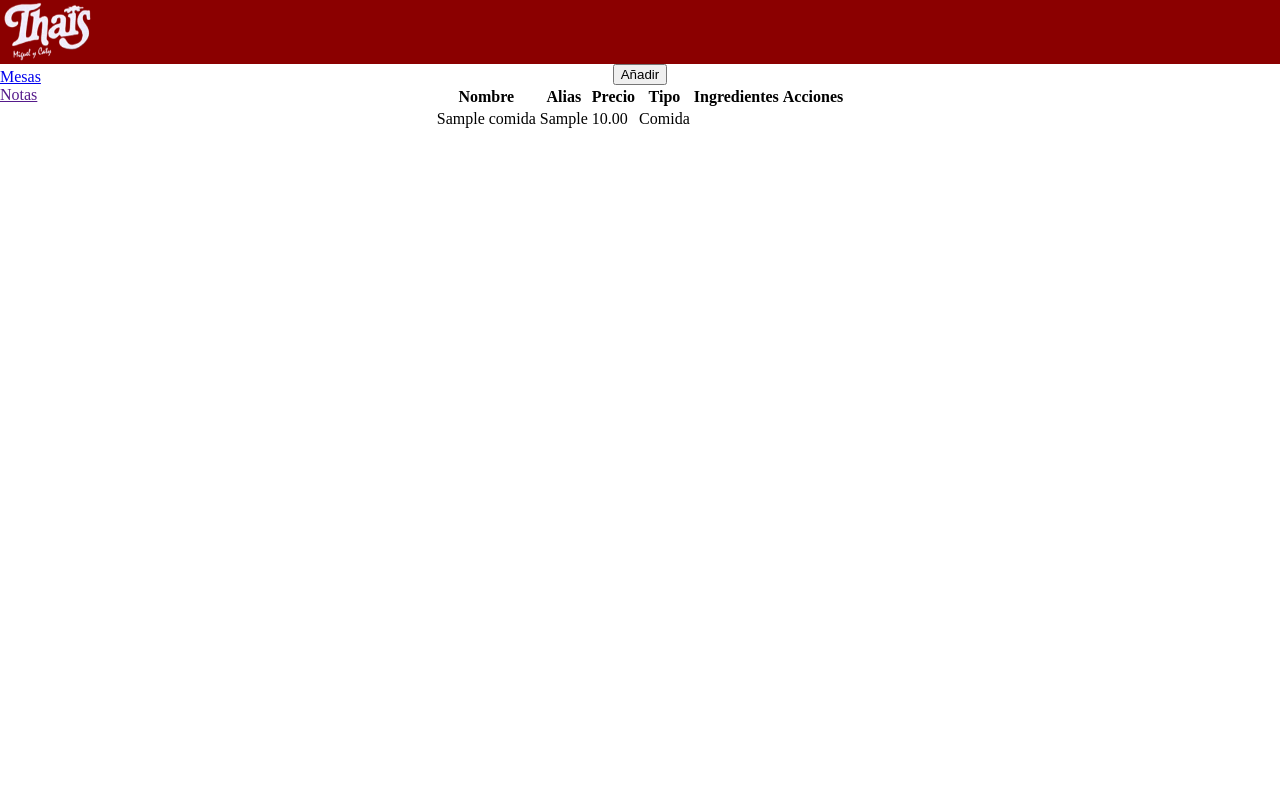
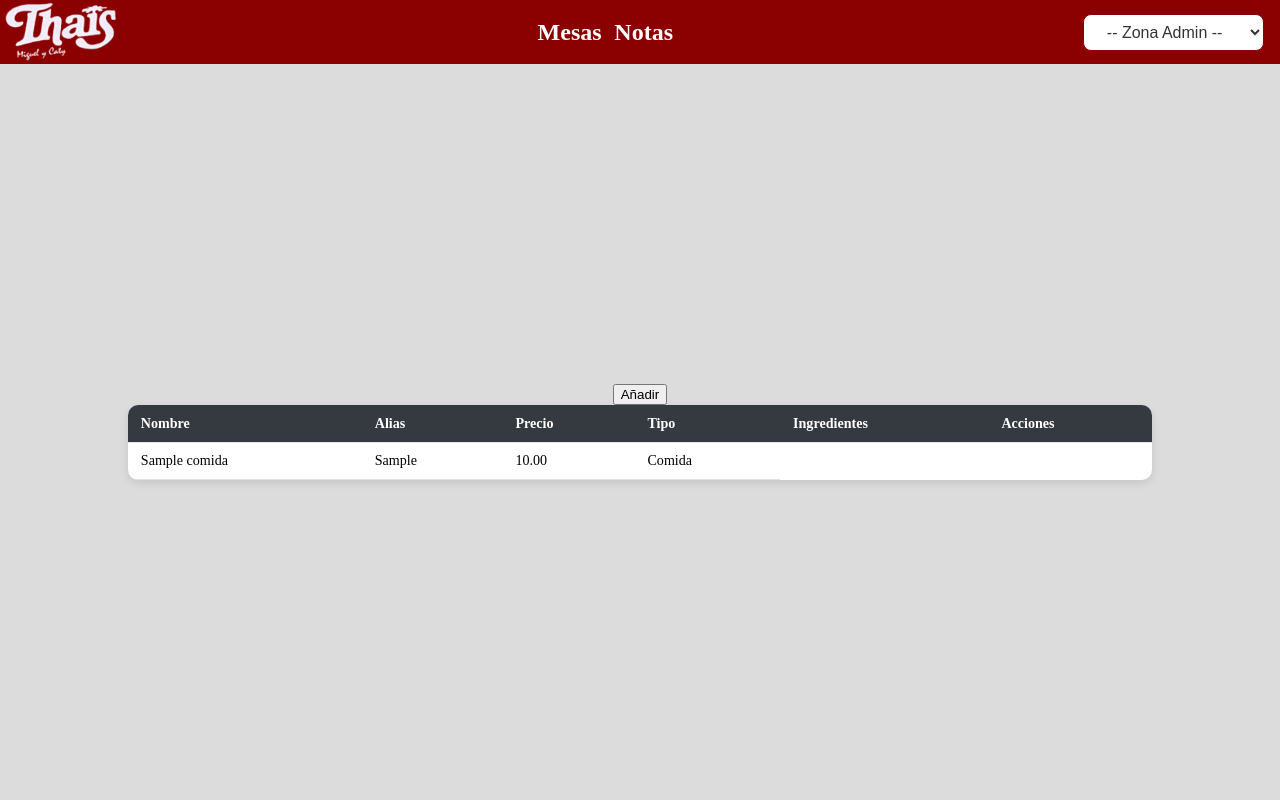
Before and after one commit to Aduartel-SJO/Thais, a Flask app: page /admin/lista_comida in a window 1280 px wide. Run offline with Flask 3, Linux system fonts and the light colour scheme; tables that the repository leaves empty hold one stand-in row (values such as "Sample post").

Commit message:
tabla de comida y comienzo de resumen

```diff
--- a/app/models/Notas.py
+++ b/app/models/Notas.py
@@ -7,5 +7,3 @@
     id_mesa = db.Column(db.Integer, db.ForeignKey('mesas.id_mesa', ondelete='CASCADE'), nullable=False)
     fecha = db.Column(db.DateTime, nullable=False)
     is_Active = db.Column(db.Boolean, nullable=False)
-
-    comidas_nota = db.relationship('ComidaNota', backref='nota', cascade='all, delete')
--- a/app/models/__init__.py
+++ b/app/models/__init__.py
@@ -5,7 +5,7 @@
 # Datos del servidor MySQL para nosotros
 USER = "AntonioThais"
 PASSWORD = "1234"
-HOST = "172.18.27.252"  # Puede ser una IP o un dominio
+HOST = "localhost"  # Puede ser una IP o un dominio
 PORT = "3306"  # Puerto por defecto de MySQL
 DATABASE = "thais"
 
--- a/app/routes/admin.py
+++ b/app/routes/admin.py
@@ -1,12 +1,45 @@
-from flask import Blueprint, render_template, redirect, url_for, session
+from flask import Blueprint, render_template, redirect, request, url_for, session
 from ..models.Usuario import Usuario
 from ..models.Mesas import Mesa
-from ..models.Comidas import Comida
+from ..models.Notas import Nota
+from ..models.Comidas import Comida, db
+from ..models.Ingredientes import Ingrediente
 from werkzeug.utils import secure_filename
 import os
 admin_bp = Blueprint('admin', __name__, template_folder='../templates/')
 
+# Carpeta donde se guardarán las imágenes
+CARPETA_IMG = 'static/img'
+# Extensiones permitidas
+EXTENSIONES = {'png', 'jpg', 'jpeg', 'gif'}
+
+def Comprobar_Archivo(filename):
+    return '.' in filename and \
+           filename.rsplit('.', 1)[1].lower() in EXTENSIONES
+
 @admin_bp.route("/lista_comida")
-def crear_comida():
+def lista_comida():
     comidas = Comida.query.all()
     return render_template("listaComida.html", comidas=comidas)
+
+@admin_bp.route("/lista_comida/crear_comida", methods=['POST'])
+def crear_comida():
+    if request.method == 'POST':
+        nombreComida = request.form["comidaNombre"]
+        Alias = request.form["Alias"]
+        precio = request.form["precio"]
+        archivo = request.files['imagen']
+        nombreArchivo = ""
+        if archivo and Comprobar_Archivo(archivo.filename):
+            nombreArchivo = secure_filename(archivo.filename)
+            archivo.save(CARPETA_IMG, nombreArchivo)
+
+
+
+    return redirect(url_for("admin.lista_comida"))
+
+
+@admin_bp.route("/resumen")
+def resumen():
+    notas = Nota.query.all()
+    return render_template("resumen.html")
--- a/app/static/css/base.css
+++ b/app/static/css/base.css
@@ -1,11 +1,6 @@
 body {
     margin: 0%;
-    display: flex;
-    align-items: center;
-    justify-content: center;
-    align-content: center;
-    flex-direction: column;
-    height: 100%;
+
 }
 
 .contenedorCentro {
@@ -15,13 +10,13 @@
     align-content: center;
     justify-content: center;
     flex-direction: column;
-
+    height: 92vh;
 }
 
 .contenedorCagitas {
     display: grid;
     grid-template-columns:  repeat(5,auto);
-    gap: 20px;
+    gap:2vw;
 
 }
 
@@ -38,8 +33,8 @@
 }
 
 .tituloPagina {
-width: 400px;
-height: 80px;
+width: 25vw;
+height: 10vh;
 background: #FFFFFF;
 border: 5px solid #FF0707;
 border-radius: 100px;
@@ -53,11 +48,57 @@
 #navThais {
     background-color: darkred;
     width: 100%;
+    display: flex;
+    align-items: center;
+    justify-content: space-between;
     height: 8vh;
 
 }
+#navlinks {
+    display: flex;
+    flex-direction: row;
+    gap: 1vw;
+}
+
+.colorBlanco {
+    color: white;
+}
+
+.subreayadoDinamico {
+    text-decoration: none;
+}
+.subreayadoDinamico:hover {
+    text-decoration:underline;
+}
 
 #logothais {
-    width: 100px;
-    height: inherit;
+    width: 10vw;
+    height: 8vh;
 }
+
+.selector-container {
+    background-color:darkred;
+    margin-right: 2vh;
+    border-radius: 12px;
+    text-align: center;
+}
+
+.selector-container h2 {
+    margin-bottom: 20px;
+    color: #333;
+}
+
+select {
+    padding: 1vh 1.5vw;
+    border-radius: 8px;
+    border: 1px solid darkred;
+    font-size: 16px;
+    background-color: #fff;
+    color: #333;
+    cursor: pointer;
+    transition: border-color 0.2s ease-in-out;
+}
+
+select:hover {
+    border-color: darkred;
+}
--- /dev/null
+++ b/app/static/css/tabla.css
@@ -0,0 +1,30 @@
+.tabla-responsive {
+    width: 96vw;
+    max-width: 80%;
+    overflow-x: auto;
+    background-color: white;
+    border-radius: 0.8vw;
+    box-shadow: 0 0.4vh 1vh rgba(0, 0, 0, 0.1);
+  }
+
+  table {
+    width: 100%;
+    border-collapse: collapse;
+    min-width: 600px;
+  }
+
+  thead {
+    background-color: #343a40;
+    color: white;
+  }
+
+  th, td {
+    padding: 1.2vh 1vw;
+    text-align: left;
+    border-bottom: 1px solid #dee2e6;
+    font-size: 1.1vw;
+  }
+
+  tbody tr:hover {
+    background-color: #f1f3f5;
+  }
--- a/app/templates/base.html
+++ b/app/templates/base.html
@@ -7,19 +7,44 @@
     <link
     href="{{ url_for('static', filename='css/base.css') }}"
     rel="stylesheet"
-  />
+    />
+    <link
+    href="{{ url_for('static', filename='css/tabla.css') }}"
+    rel="stylesheet"
+    />
 </head>
 <body>
     <nav id="navThais">
         <img id="logothais" src="{{ url_for('static', filename='img/ThaisLogo.png') }}" alt="">
-        <div>
-            <div><a href="{{ url_for('dashboard.Dashboard_mesas') }}">Mesas</a></div>
-            <div><a href="">Notas</a></div>
+        <div id="navlinks">
+            <div><h2><a class="colorBlanco subreayadoDinamico" href="{{ url_for('dashboard.Dashboard_mesas') }}">Mesas</a></h2></div>
+            <div><h2><a class="colorBlanco subreayadoDinamico" href="">Notas</a></h2></div>
+        </div>
+        <div class="selector-container">
+            <!-- hacer que se oculte con lo de admin -->
+            <select id="selector" onchange="redirigir()">
+                <option value="">-- Zona Admin --</option>
+                <option value="{{ url_for('admin.lista_comida') }}">Comida y bebida</option>
+                <option value="{{ url_for('dashboard.Dashboard_mesas') }}">Opción 2</option>
+                <option value="{{ url_for('admin.resumen') }}">Resumen</option>
+            </select>
         </div>
     </nav>
+    <div class="contenedorCentro">
 
         {% block content %}{% endblock %}
 
+    </div>
+
 
 </body>
+<script>
+    function redirigir() {
+        const seleccion = document.getElementById('selector').value;
+        if (seleccion) {
+            window.location.href = seleccion;
+
+        }
+    }
+</script>
 </html>
--- a/app/templates/listaComida.html
+++ b/app/templates/listaComida.html
@@ -32,16 +32,9 @@
   </div>
 </div>
 
-<!-- Script para manejar el modal -->
-<script>
-document.getElementById('abrirModal').addEventListener('click', () => {
-  document.getElementById('modal').style.display = 'flex';
-});
 
-document.getElementById('cerrarModal').addEventListener('click', () => {
-  document.getElementById('modal').style.display = 'none';
-});
-</script>
+
+<div class="tabla-responsive">
   <table>
     <thead>
       <tr>
@@ -52,7 +45,6 @@
         <th>Ingredientes</th>
         <th>Acciones</th>
       </tr>
-
     </thead>
     <tbody>
       {%for comida in comidas%}
@@ -65,7 +57,19 @@
       {%endfor%}
     </tbody>
   </table>
+</div>
 
 
 
+<!-- Script para manejar el modal -->
+<script>
+  document.getElementById('abrirModal').addEventListener('click', () => {
+    document.getElementById('modal').style.display = 'flex';
+  });
+
+  document.getElementById('cerrarModal').addEventListener('click', () => {
+    document.getElementById('modal').style.display = 'none';
+  });
+</script>
+
 {% endblock %}
--- a/app/templates/login.html
+++ b/app/templates/login.html
@@ -2,9 +2,5 @@
 {% block title %}Calendario Dieta{% endblock %}
 {% block content %}
 
-<div class="contenedorCentro">
-
-
-</div>
 
 {% endblock %}
--- a/app/templates/mesas.html
+++ b/app/templates/mesas.html
@@ -1,7 +1,6 @@
 {% extends "base.html" %}
 {% block title %}Mesas{% endblock %}
 {% block content %}
-<div class="contenedorCentro">
     <div class="contenedorCagitas">
         {% for mesa in Mesas%}
         <a href="{{ url_for('dashboard.crearNota', id_mesa=mesa.id_mesa, nombre=mesa.nombre) }}"><div class="cajitas"><b><h3>{{mesa.nombre}}</h3></b></div></a>
@@ -13,7 +12,6 @@
     </div>
 
 
-</div>
 
 
 
```
Also changed, not shown: app/static/css/resumen.css (added, +29 -0 lines), app/templates/resumen.html (added, +52 -0 lines), app/static/img/mesa_redonda.png (added), app/static/img/monedas.png (added), app/static/img/papeles_apliados.png (added). Lines whose indentation alone changed are shown as unchanged.
